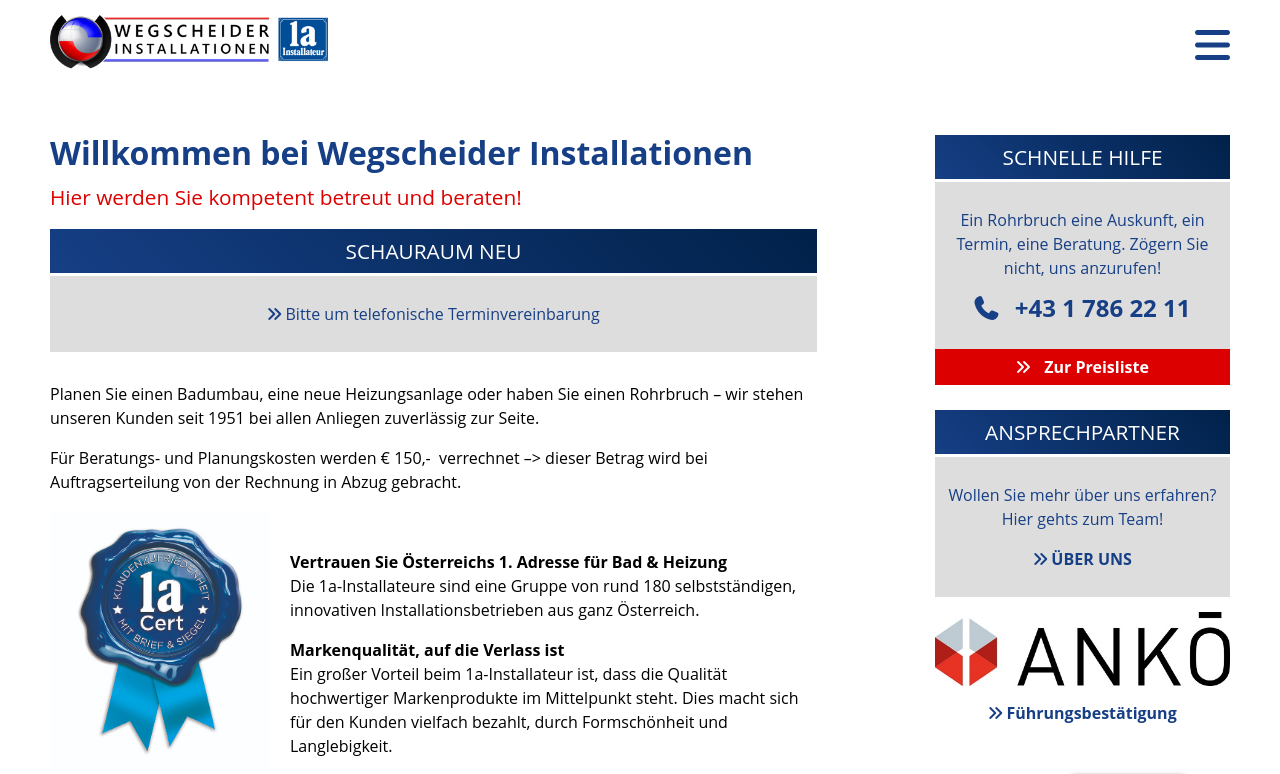
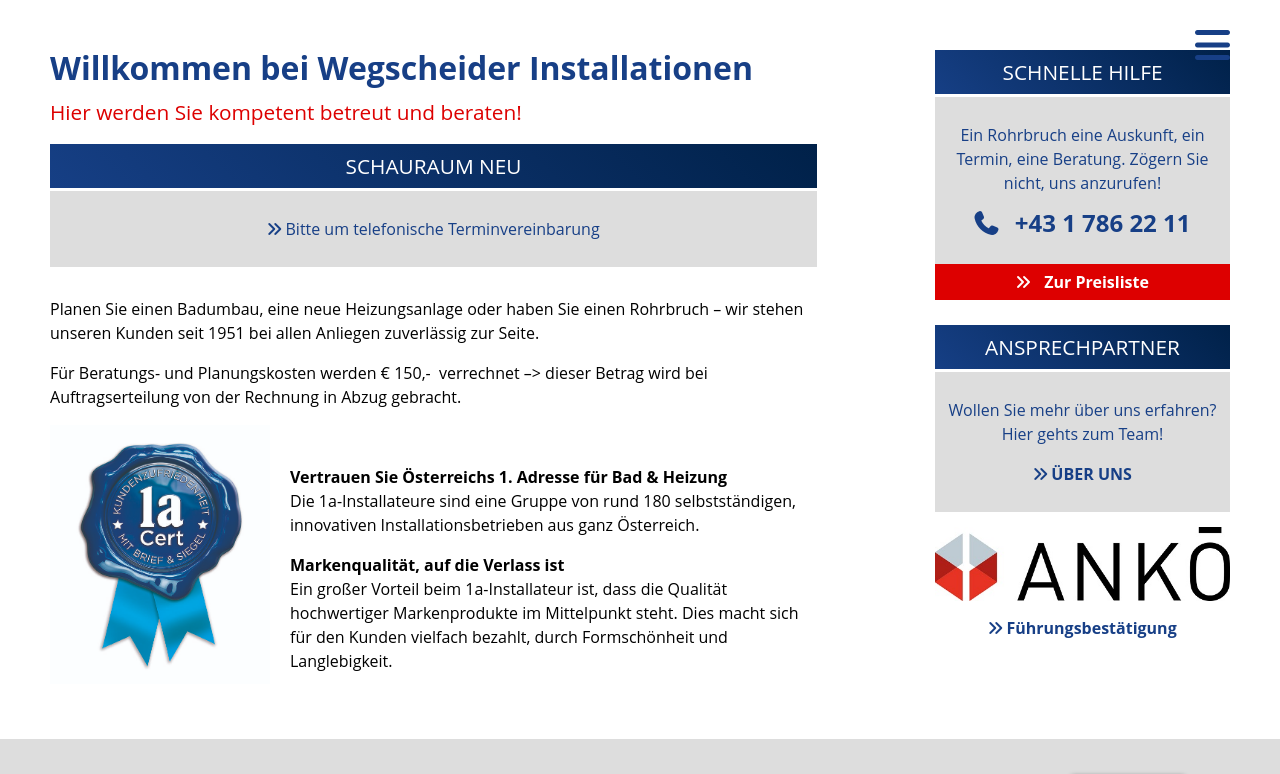
Before and after one commit to Sanitaer-heizung-meister/sanitaer-heizung-brust, a plain HTML site: page index.html in a window 1280 px wide. Shown: the top 774 px of the page. Drawn offline with Linux system fonts and the light colour scheme; some packages are replaced by stand-ins of ours; a script that the page names is missing.

Commit message:
Update index.html

```diff
--- a/index.html
+++ b/index.html
@@ -351,9 +351,7 @@ li.elementor-icon-list-item:before {
 	<div class="tel_wrapper blue_gradient"><i class="fas fa-phone"></i><br><a href="tel:004317862211">+43 1 786 22 11</a></div>
 	<!--<div class="not_wrapper"><a href="https://weg-i.at/24h-notdienst-stoerungs-hotline/">Notdienst<br/>24h</a></div>-->
 	<div class="mobilemenu_trigger"><i class="fas fa-bars"></i></div>
-	<div class="header_left">
-		<div class="logo"><a href="https://weg-i.at/"><img src="./Wegscheider Installationen - 1A Installateur_files/wegscheider_logo_mit_1a_v2.png" alt="wegscheider logo"></a></div>
-	</div>
+
 	<div class="header_right">
 
  <div id="main_menu_wrapper" class="menu-main-menu-container"><ul id="menu-main-menu" class="main_menu"><li id="menu-item-25" class="menu-item menu-item-type-post_type menu-item-object-page menu-item-home current-menu-item page_item page-item-8 current_page_item menu-item-25"><a href="https://weg-i.at/" aria-current="page" data-ps2id-api="true">Home</a></li>
```
